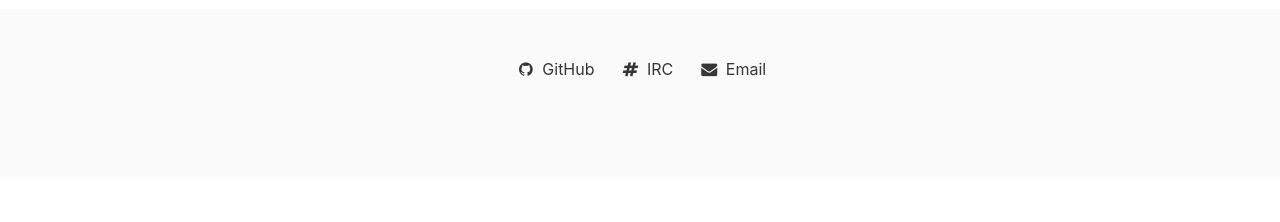
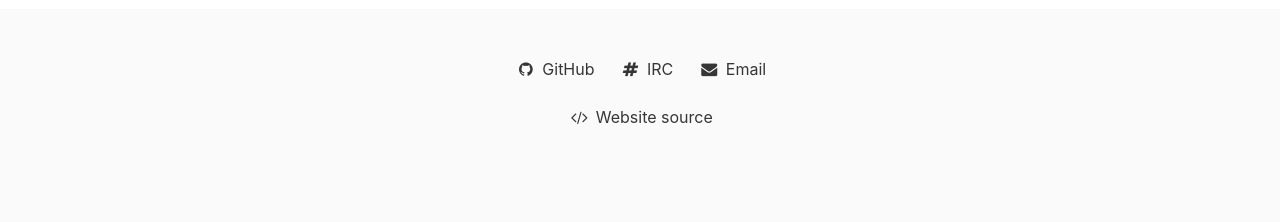
Before and after one commit to iusrepo/iusrepo.github.io, a Jekyll site: the page built from markdown/index.md, in a window 1280 px wide. Shown: the part 1184-1406 px from the top of the page. Built offline with Jekyll 4.4.1, drawn with Linux system fonts in a browser that asks for light colours; before the commit the page ends 1361 px from its top, so only the background shows below that.

Commit message:
Add footer link to website source

```diff
--- a/_includes/footer.html
+++ b/_includes/footer.html
@@ -25,6 +25,17 @@
 
     </div> <!-- columns -->
 
+    <div class="columns is-mobile is-centered">
+
+        <div class="column is-narrow">
+            <a class="has-text-dark" href="https://github.com/iusrepo/iusrepo.github.io">
+                <span class="icon"><i class="fa fa-code" aria-hidden="true"></i></span>
+                <span>Website source</span>
+            </a>
+        </div>
+
+    </div> <!-- columns -->
+
 </div> <!-- container -->
 
 <style>
```
